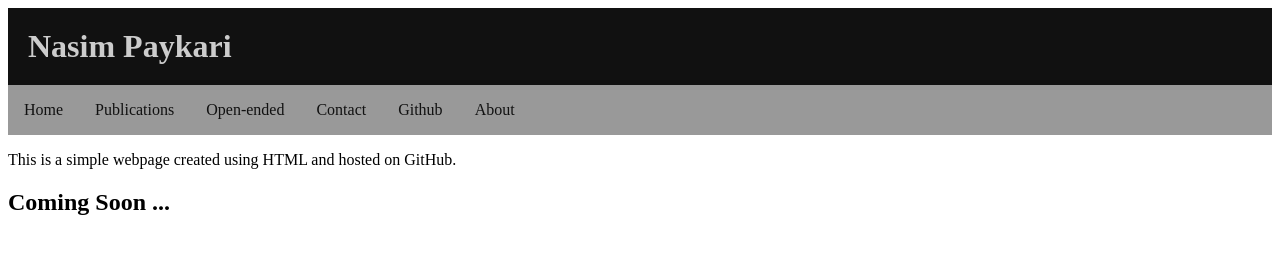
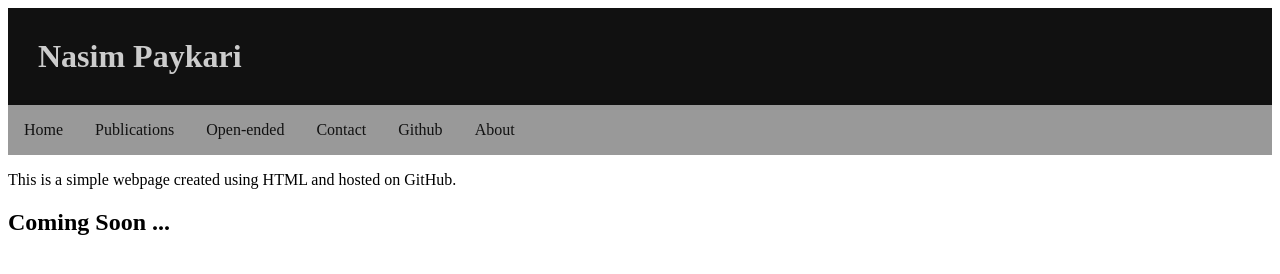
Before and after one commit to nasimpay/nasimpaykari.github.io, a plain HTML site: page index.html in a window 1280 px wide. Drawn offline with Linux system fonts and the light colour scheme.

Commit message:
Update index.html

```diff
--- a/index.html
+++ b/index.html
@@ -33,7 +33,7 @@
 </head>
 <body>
     <div>
-        <h1 style="margin:auto; background-color:#111111; color:#CCCCCC; padding:20px;">
+        <h1 style="margin:auto; background-color:#111111; color:#CCCCCC; padding:30px;">
             Nasim Paykari
         </h1>
     </div>
```
